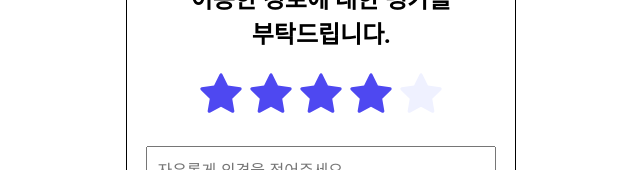
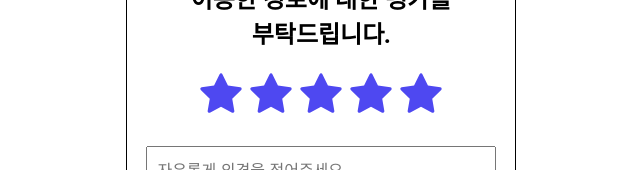
Before and after one commit to BFGGyu/BF-frontend, a Next.js app: page /review in a window 1280 px wide. Shown: the part 267-437 px from the top of the page, without its empty margins (319-959 px from the left). Built offline with nearby package versions, Linux system fonts and the light colour scheme; no server answers; a web font is replaced by a local one.

Commit message:
Feat: #34 - 리뷰 API 요청 시 숫자로 넘길 수 있도록 별 개수 계산

```diff
--- a/pages/review/index.tsx
+++ b/pages/review/index.tsx
@@ -6,7 +6,7 @@ import { NextPage } from 'next';
 import { useRouter } from 'next/router';
 import { styled } from 'styled-components';
 import { AiFillStar } from 'react-icons/ai';
-import { useState } from 'react';
+import { useRef, useState } from 'react';
 
 const ReviewPage: NextPage = () => {
   const router = useRouter();
@@ -16,13 +16,15 @@ const ReviewPage: NextPage = () => {
     router.push('/');
   };
 
-  const [starRatingList, setStarRatingList] = useState([true, true, true, true, false]);
+  const starCount = useRef(5);
+  const [starRatingList, setStarRatingList] = useState([true, true, true, true, true]);
 
   const handleClickStar = (rating: number) => {
     const result = [false, false, false, false, false].map((data, idx) =>
       idx <= rating ? true : false
     );
     setStarRatingList(result);
+    starCount.current = result.filter((data) => data === true).length;
   };
 
   return (
```
